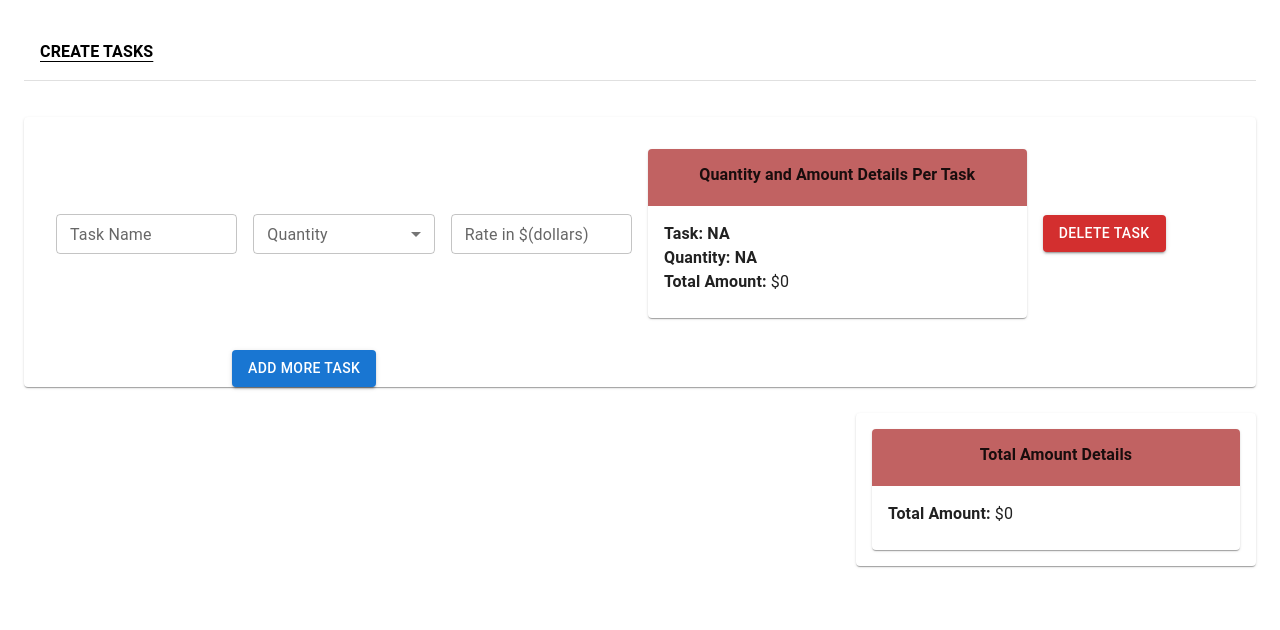
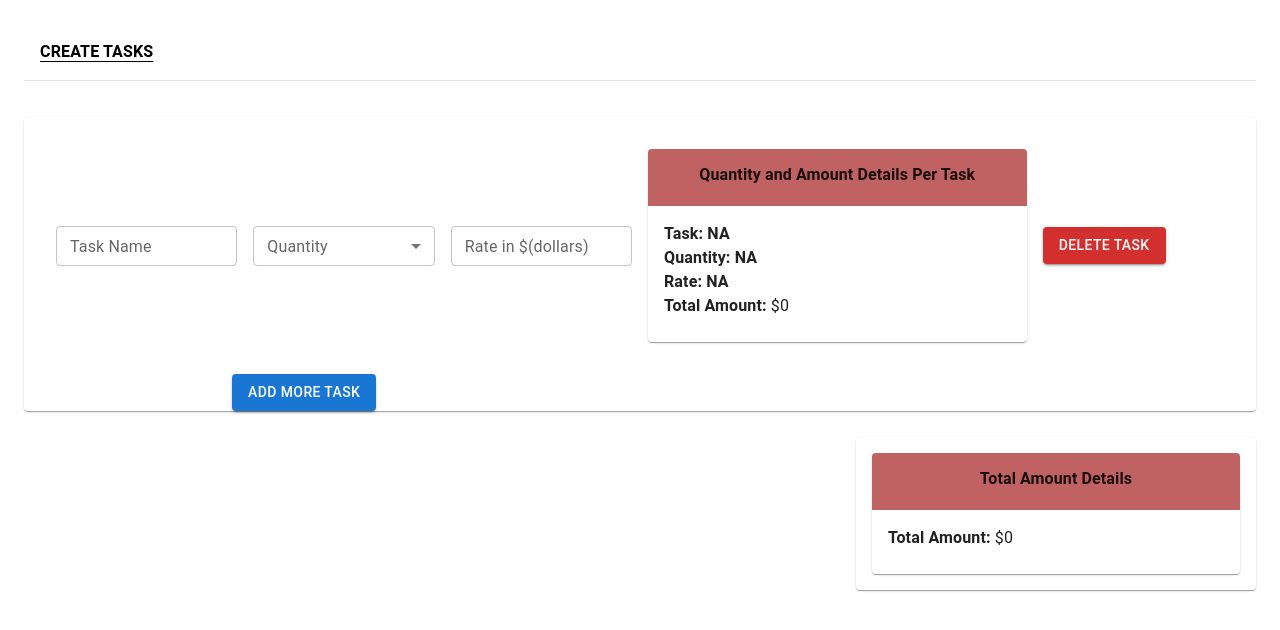
Before and after one commit to ajantait08/grouptaskmanager, a React (Vite) app in the folder task_manager/: page / in a window 1280 px wide. Both pictures are taken after a click on the button "ADD MORE TASK". Shown: the top 630 px of the page. Built offline with nearby package versions, Linux system fonts and the light colour scheme.

Commit message:
23-08-2024 third commit

```diff
--- a/task_manager/src/GroupTaskForm.tsx
+++ b/task_manager/src/GroupTaskForm.tsx
@@ -16,6 +16,7 @@ import MenuItem from '@mui/material/MenuItem';
 import Select, { SelectChangeEvent } from '@mui/material/Select';
 import FormControl from '@mui/material/FormControl';
 
+
 interface TaskDetails {
   id: string | number;
   task: string;
@@ -28,6 +29,7 @@ const GroupTaskForm: React.FC = () => {
   const [addMoreTask, setAddMoreTask] = useState<TaskDetails[]>([]);
   const [countTask, setCountTask] = useState<number>(0);
   const [totalAmount, setTotalAmount] = useState<number>(0);
+
 
   const handleAddTask = (): void => {
     setAddMoreTask([...addMoreTask, { id: countTask, task: '', quantity: '', rate: '' }]);
@@ -164,13 +166,15 @@ const GroupTaskForm: React.FC = () => {
                             <strong>Quantity:</strong> {task.quantity == '' ? <strong>NA</strong> : task.quantity}
                           </Typography>
                           <Typography variant="body1">
+                            <strong>Rate:</strong> {task.rate == '' ? <strong>NA</strong> : `$${Number(task.rate)}`}
+                          </Typography>
+                          <Typography variant="body1">
                             <strong>Total Amount:</strong> ${Number(task.quantity) * Number(task.rate)}
                           </Typography>
                         </CardContent>
                   </Card>
                   </Grid>
-
-                    <Grid item xs={12} sm={2} md={2}>
+                  <Grid item xs={12} sm={2} md={2}>
                     <Button variant="contained" color="error" size="medium" onClick={() => handleDeleteTask(index)}>
                       DELETE TASK
                     </Button>
```
